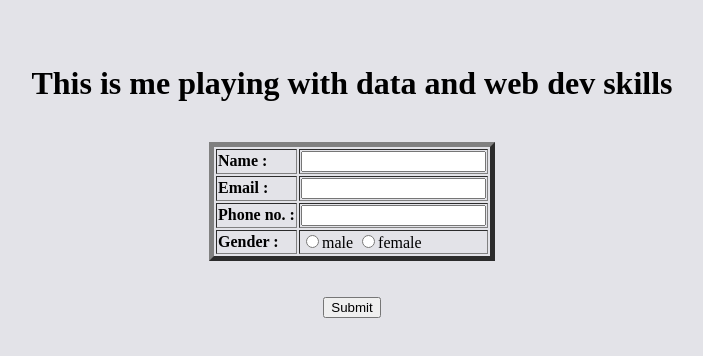
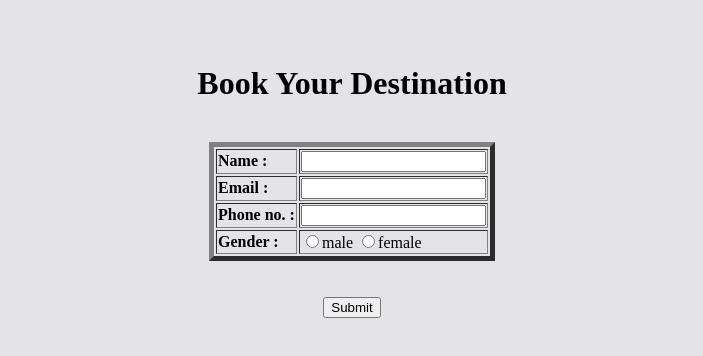
Before and after one commit to KetroSithole/Using-Excell-as-Database-, a plain HTML site: page index.html in a window 1280 px wide. Shown: the whole page, without its empty margins (288-991 px from the left). Drawn offline with Linux system fonts and the light colour scheme.

Commit message:
Update index.html

```diff
--- a/index.html
+++ b/index.html
@@ -7,7 +7,7 @@
 <body  style="background: rgb(227, 227, 232);">
   <form method="post" autocomplete="off" name="google-sheet"  >
   	<center><br><br>
-         <h1>This is me playing with data and web dev skills </h1><br>
+         <h1>Book Your Destination  </h1><br>
          <table border="5">
 
              <tr><td><b>Name : </b></td>
```
